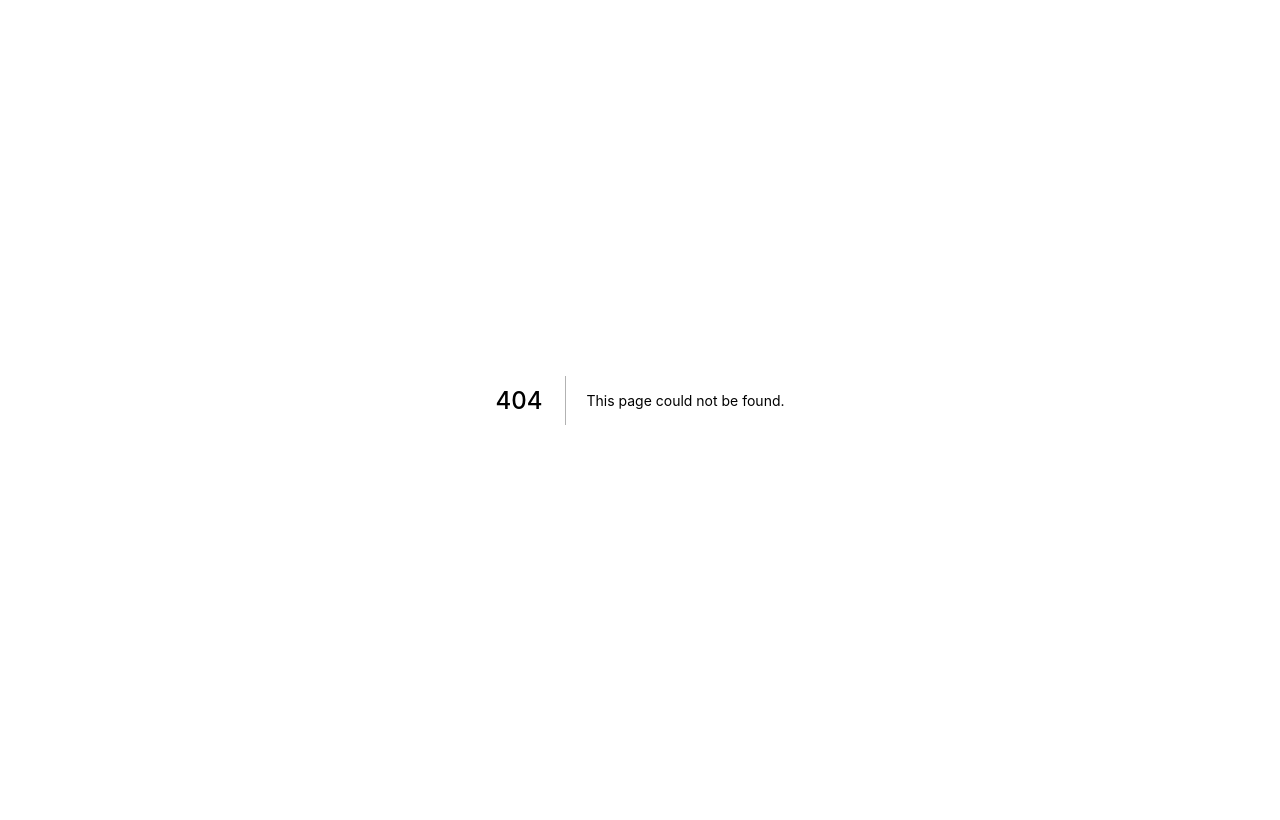
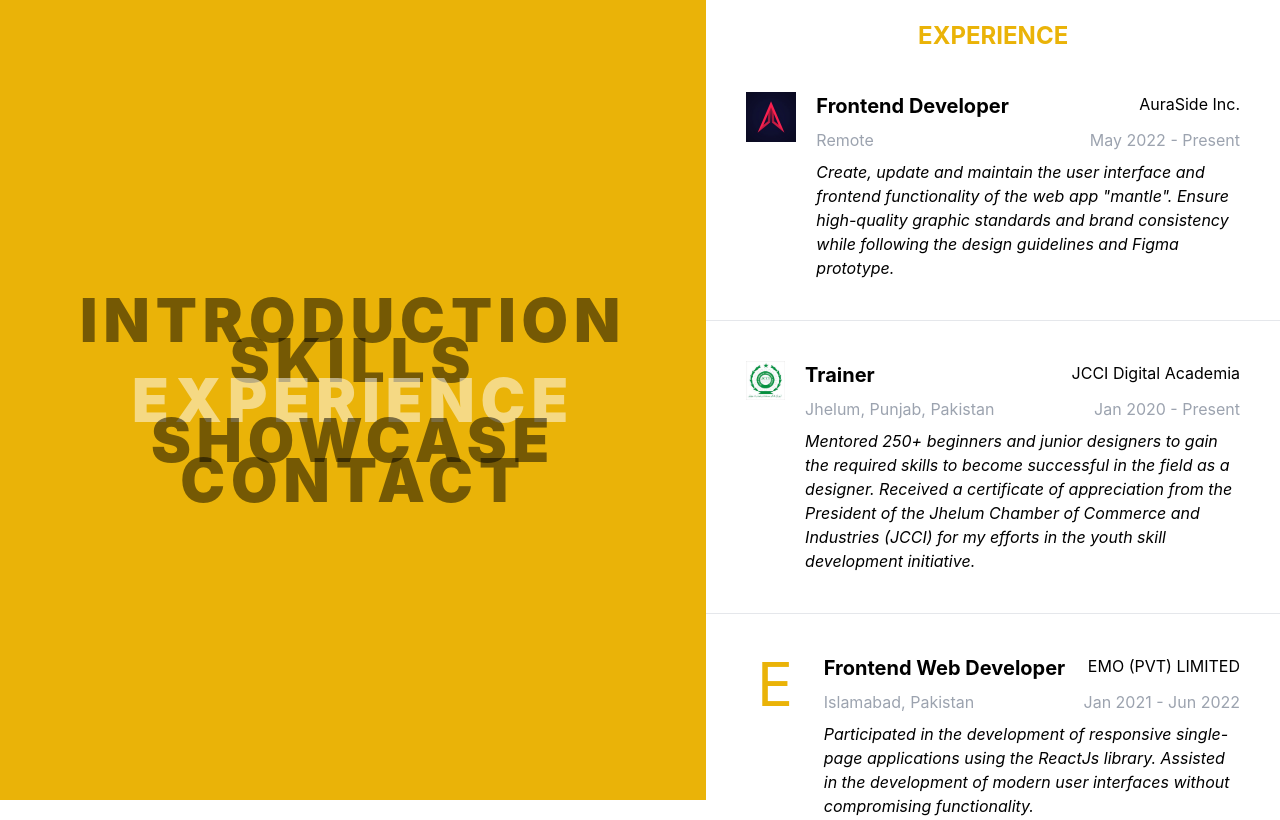
Before and after one commit to awaisanwar544/portfolio-v2, a Next.js app: page /experience in a window 1280 px wide. Before the commit this address had no page. Built offline with nearby package versions, Linux system fonts and the light colour scheme.

Commit message:
Add experience page

```diff
--- /dev/null
+++ b/components/Job.tsx
@@ -0,0 +1,56 @@
+import Image from 'next/image'
+
+interface Props {
+  imageURL: string
+  title: string
+  company: string
+  duration: string
+  location: string
+  description: string
+}
+
+const Job = (
+  {
+    imageURL,
+    title,
+    company,
+    duration,
+    location,
+    description
+}: Props
+) => {
+
+  return (
+    <div>
+      <div className="flex flex-row m-5 p-5 space-x-5">
+        <div className="w-2/5">
+          {imageURL.length !== 0
+          ? (
+            <Image
+            loader={() => imageURL}
+            src={imageURL}
+            alt={`Logo of the ${company}`}
+            width={200}
+            height={200}
+            />
+          ) : (
+            <p className="text-6xl text-yellow-500">{company.charAt(0)}</p>
+          )}
+        </div>
+        <div className="text-left space-y-2">
+          <div className="flex flex-row justify-between">
+            <h2 className="text-xl font-bold">{title}</h2>
+            <h3>{company}</h3>
+          </div>
+          <div className="flex flex-row justify-between">
+            <p className="text-gray-400">{location}</p>
+            <p className="text-gray-400">{duration}</p>
+          </div>
+          <p className="italic">{description}</p>
+        </div>
+      </div>
+    </div>
+  )
+}
+
+export default Job
--- a/components/Skill.tsx
+++ b/components/Skill.tsx
@@ -17,7 +17,7 @@ const Skill = (
       <div className="m-5 p-5 text-center">
         <Image
           loader={() => imageURL}
-          src={skillName}
+          src={imageURL}
           alt={`Icon of ${skillName}`}
           width={100}
           height={100}
--- /dev/null
+++ b/pages/experience.tsx
@@ -0,0 +1,86 @@
+import type { NextPage } from 'next'
+import Head from 'next/head'
+import Navigation from '../components/Navigation'
+import Job from '../components/Job'
+
+const expList: { id: number, imageURL: string, title: string, company: string, duration: string, location: string, description: string }[] = [
+  {'id': 1,
+  'imageURL': '/auraside_logo.png',
+  'title': 'Frontend Developer',
+  'company': 'AuraSide Inc.',
+  'duration': 'May 2022 - Present',
+  'location': 'Remote',
+  'description': `Create, update and maintain the user interface and frontend functionality of the web app "mantle". Ensure high-quality graphic standards and brand consistency while following the design guidelines and Figma prototype.
+  `,},
+  {'id': 2,
+  'imageURL': '/jcci_logo.jpeg',
+  'title': 'Trainer',
+  'company': 'JCCI Digital Academia',
+  'duration': 'Jan 2020 - Present ',
+  'location': 'Jhelum, Punjab, Pakistan',
+  'description': `Mentored 250+ beginners and junior designers to gain the required skills to become successful in the field as a designer. Received a certificate of appreciation from the President of the Jhelum Chamber of Commerce and Industries (JCCI) for my efforts in the youth skill development initiative.
+  `,},
+  {'id': 3,
+  'imageURL': '',
+  'title': 'Frontend Web Developer',
+  'company': 'EMO (PVT) LIMITED',
+  'duration': 'Jan 2021 - Jun 2022',
+  'location': 'Islamabad, Pakistan',
+  'description': `Participated in the development of responsive single-page applications using the ReactJs library.
+  Assisted in the development of modern user interfaces without compromising functionality.
+  `,},
+  {'id': 4,
+  'imageURL': '',
+  'title': 'UX/UI Designer',
+  'company': 'EMO (PVT) LIMITED',
+  'duration': 'Nov 2015 - Jan 2021 ',
+  'location': 'Islamabad, Pakistan',
+  'description': `Developed Application UIs via emerging Front End Technologies such as Sketch, Invision Studio, Figma, Adobe XD. Communicated with product managers and other stakeholders to translate project requirements and business objectives into polished user interfaces.
+  `,},
+  {'id': 4,
+  'imageURL': '',
+  'title': 'Graphics Designer',
+  'company': 'Freelancer',
+  'duration': 'Dec 2013 - Oct 2015',
+  'location': 'Remote',
+  'description': `Created design assets like screens, backgrounds, objects, and other graphics for number 2D games for web and mobile platforms. Created 50+ page designs, 100+ illustrations, and 20+ wireframes for several client websites.
+  `,},
+]
+
+
+
+
+const Experience: NextPage = () => {
+  return (
+    <div>
+      <Head>
+        <title>Awais Anwar - Skills</title>
+        <meta name="description" content="Awais Anwar Portfolio" />
+        <link rel="icon" href="/favicon.ico" />
+      </Head>
+
+      <main className="flex flex-row justify-between">
+        <Navigation />
+        <div  className="flex flex-col text-center mt-5 w-1/2 overflow-y-scroll h-screen">
+          <h1 className="text-2xl uppercase font-bold text-yellow-500">Experience</h1>
+          <div className="flex flex-col divide-y">
+            {
+              expList.map((item) => <Job {...{
+                id: item.id,
+                imageURL: item.imageURL,
+                title: item.title,
+                company: item.company,
+                duration: item.duration,
+                location: item.location,
+                description: item.description
+              }} key={item.id} />)
+            }
+          </div>
+
+        </div>
+      </main>
+    </div>
+  )
+}
+
+export default Experience
--- a/pages/skills.tsx
+++ b/pages/skills.tsx
@@ -60,7 +60,7 @@ const profList: { imageURL: string, skillName: string }[] = [
   'skillName': 'Effective Networking'},
 ]
 
-const Home: NextPage = () => {
+const Skills: NextPage = () => {
   return (
     <div>
       <Head>
@@ -91,4 +91,4 @@ const Home: NextPage = () => {
   )
 }
 
-export default Home
+export default Skills
```
Also changed, not shown: public/auraside_logo.png (added), public/jcci_logo.jpeg (added).
